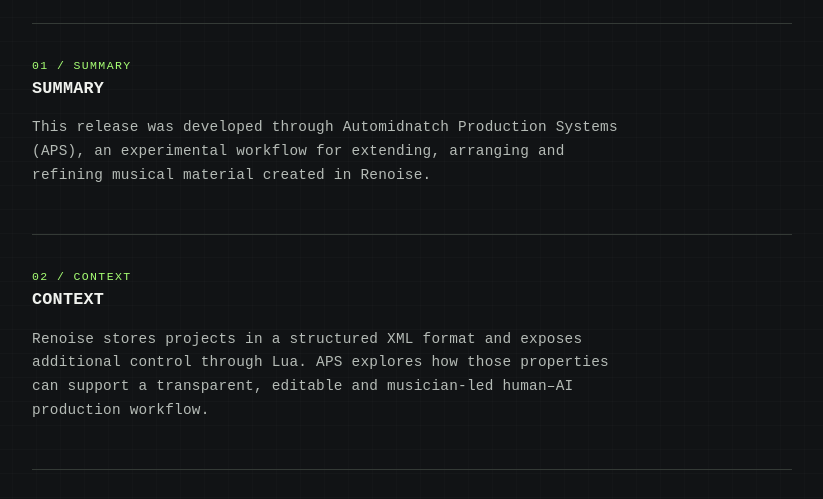
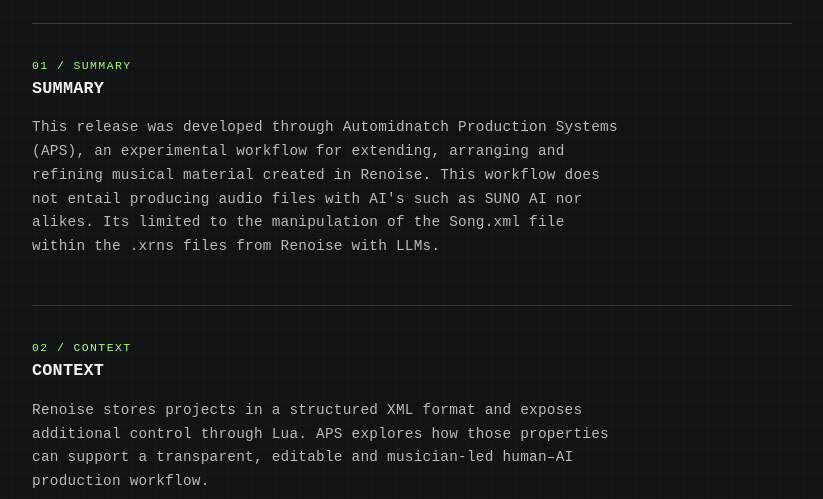
Before and after one commit to volrat1/automidnatch-release-site, a plain HTML site: page about.html in a window 1280 px wide. Shown: the part 271-770 px from the top of the page, without its empty margins (228-1051 px from the left). Drawn offline with Linux system fonts and the light colour scheme.

Commit message:
update about

```diff
--- a/about.html
+++ b/about.html
@@ -30,6 +30,8 @@
       <p>
         This release was developed through Automidnatch Production Systems (APS), an experimental
         workflow for extending, arranging and refining musical material created in Renoise.
+        This workflow does not entail producing audio files with AI's such as SUNO AI nor alikes.
+        Its limited to the manipulation of the Song.xml file within the .xrns files from Renoise with LLMs.
       </p>
     </section>
 
```
